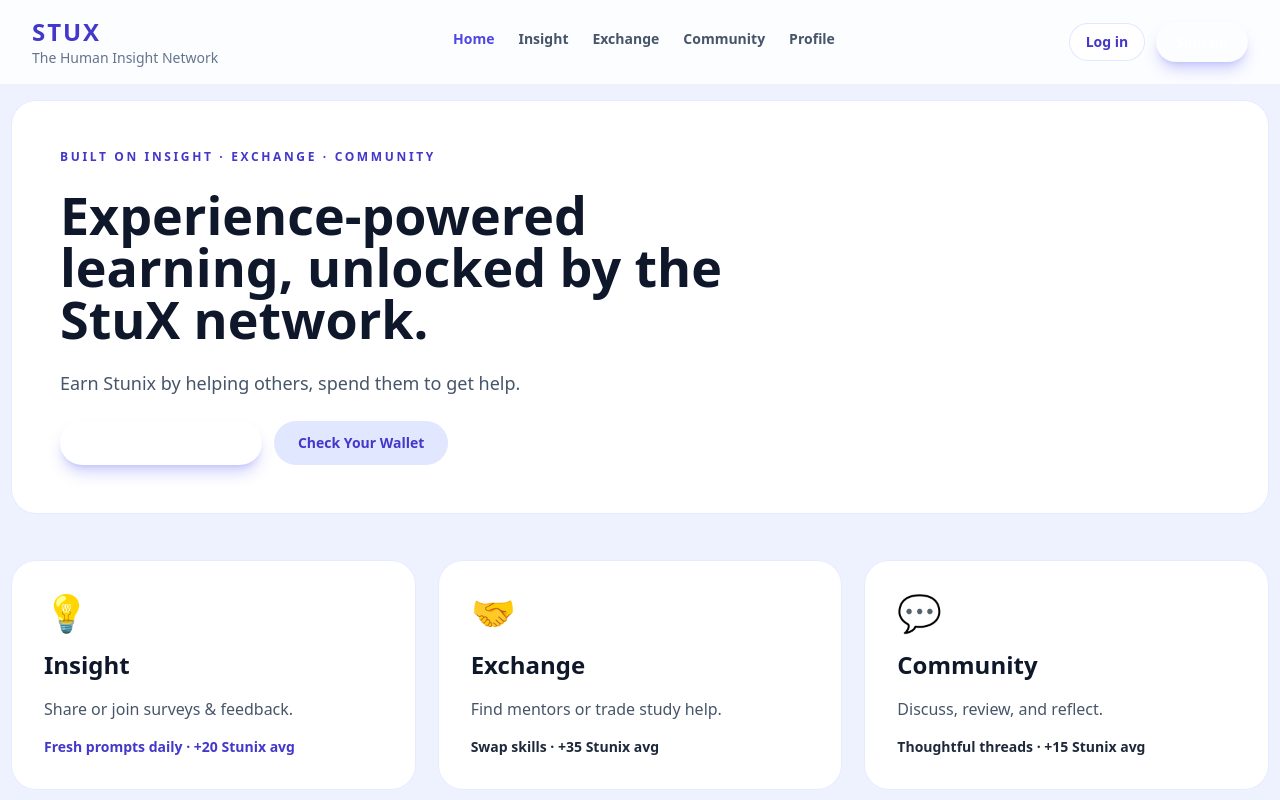
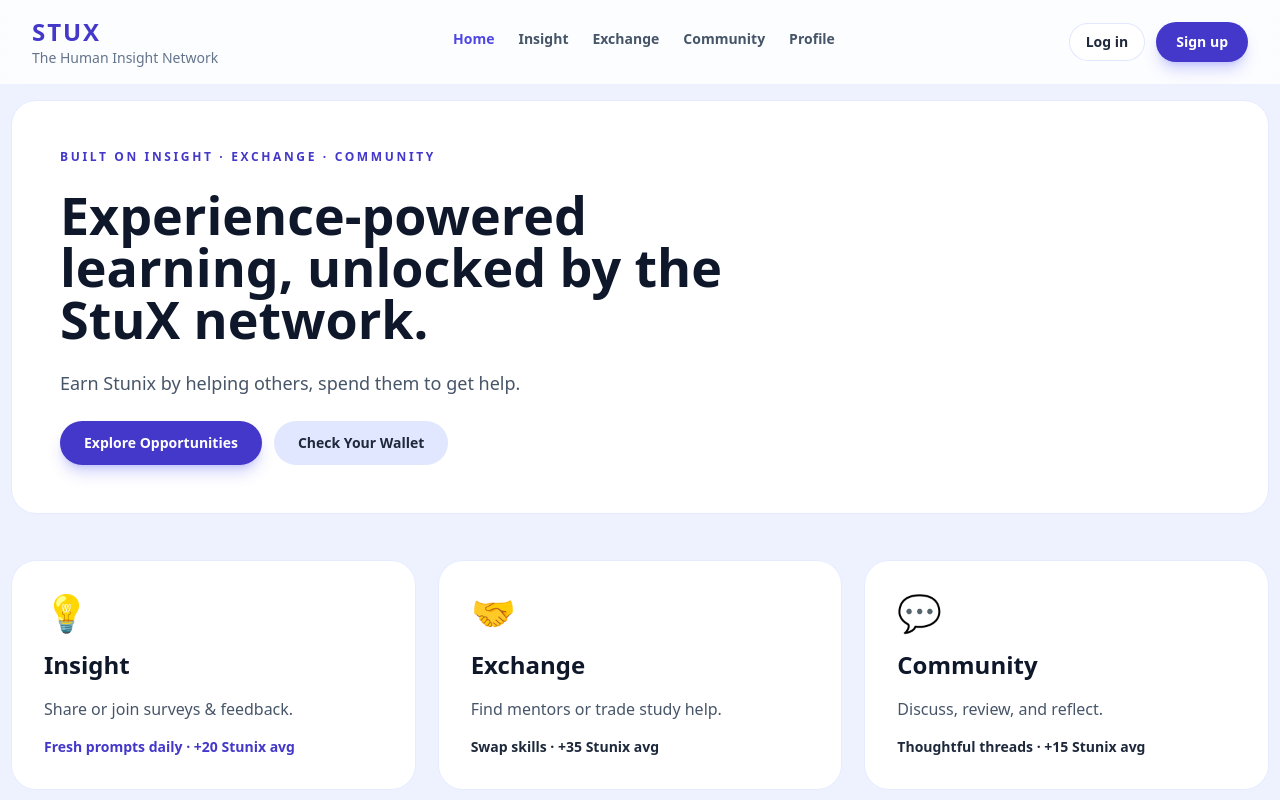
Before and after one commit to triek/stu-x, a Vue app: page /home in a window 1280 px wide. Shown: the top 800 px of the page. Built offline with nearby package versions, Linux system fonts and the light colour scheme.

Commit message:
fixed mixing text-brand and bg-brand

```diff
--- a/src/App.vue
+++ b/src/App.vue
@@ -92,7 +92,4 @@ import { RouterLink, RouterView } from 'vue-router'
 </template>
 
 <style scoped>
-.text-brand {
-  color: var(--pillar-accent, #4338ca);
-}
 </style>
--- a/src/assets/main.css
+++ b/src/assets/main.css
@@ -1 +1,17 @@
 @import 'tailwindcss';
+
+@layer base {
+  :root {
+    --brand-color: #4338ca;
+  }
+}
+
+@layer utilities {
+  .text-brand {
+    color: var(--pillar-accent, var(--brand-color));
+  }
+
+  .bg-brand {
+    background-color: var(--pillar-accent, var(--brand-color));
+  }
+}
--- a/src/components/PillarLayout.vue
+++ b/src/components/PillarLayout.vue
@@ -322,8 +322,4 @@ const submitForm = () => {
     var(--tw-ring-shadow, 0 0 #0000),
     var(--tw-shadow);
 }
-
-.text-brand {
-  color: var(--pillar-accent, #4338ca);
-}
 </style>
--- a/src/views/ExchangeView.vue
+++ b/src/views/ExchangeView.vue
@@ -225,8 +225,4 @@ const config = computed(() => ({
     0 12px 32px -20px rgba(79, 70, 229, 0.35)
   );
 }
-
-.text-brand {
-  color: var(--pillar-accent, #4338ca);
-}
 </style>
--- a/src/views/HomeView.vue
+++ b/src/views/HomeView.vue
@@ -84,7 +84,4 @@ import { RouterLink } from 'vue-router'
 </template>
 
 <style scoped>
-.text-brand {
-  color: var(--pillar-accent, #4338ca);
-}
 </style>
--- a/src/views/LandingView.vue
+++ b/src/views/LandingView.vue
@@ -160,7 +160,4 @@ const pillars = [
 </template>
 
 <style scoped>
-.text-brand {
-  color: var(--pillar-accent, #4338ca);
-}
 </style>
```
